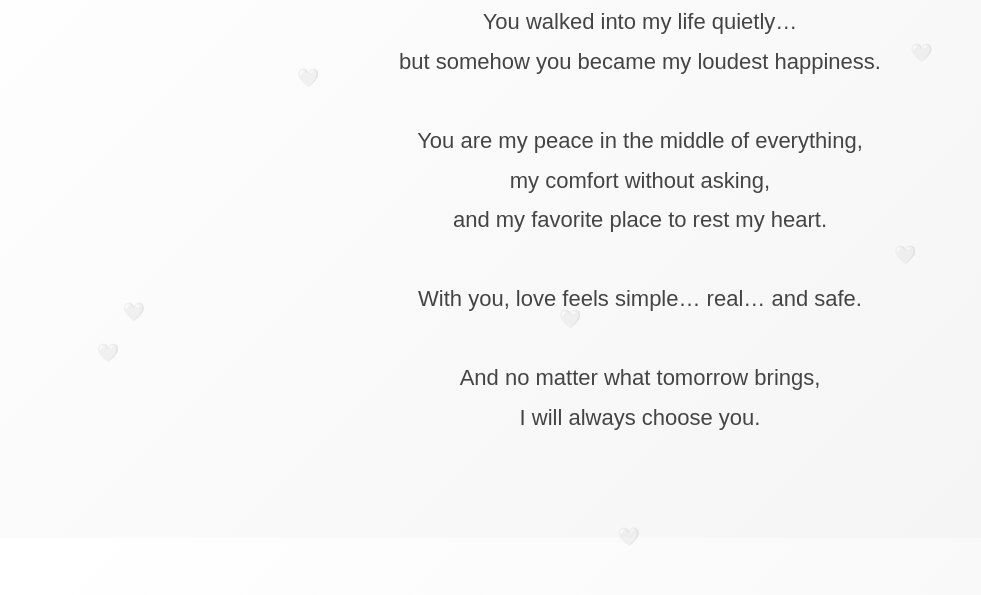
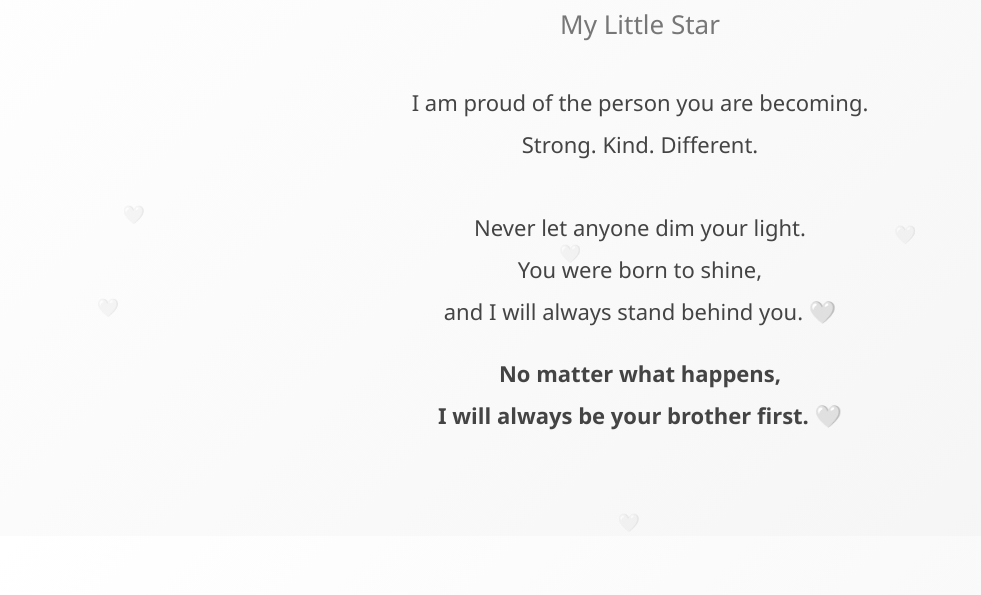
Before and after one commit to felloadel07/Habibi, a plain HTML site: page love.html in a window 1280 px wide. Shown: the part 205-800 px from the top of the page, without its empty margins (0-981 px from the left). Drawn offline with Linux system fonts and the light colour scheme.

Commit message:
Revise title, styles, and content in love.html
Updated title and improved styling for better aesthetics. Modified text content for clarity and emotional impact.

```diff
--- a/love.html
+++ b/love.html
@@ -3,35 +3,53 @@
 <head>
 <meta charset="UTF-8">
 <meta name="viewport" content="width=device-width, initial-scale=1.0">
-<title>For Cristo 🤍</title>
+<title>Cristo 🤍 My Little Star</title>
 
 <style>
 body {
     margin: 0;
     padding: 0;
-    font-family: 'Arial', sans-serif;
+    font-family: 'Segoe UI', sans-serif;
+    background: linear-gradient(135deg, #ffffff, #f4f4f4);
     text-align: center;
-    background: linear-gradient(135deg, #ffffff, #f3f3f3);
     color: #333;
     overflow: hidden;
 }
 
 .container {
     padding: 100px 20px;
+    animation: fadeIn 2s ease-in-out;
 }
 
 h1 {
-    font-size: 42px;
-    margin-bottom: 30px;
+    font-size: 44px;
+    margin-bottom: 5px;
     color: #111;
+}
+
+h2 {
+    font-size: 26px;
+    font-weight: 400;
+    margin-bottom: 40px;
+    color: #777;
 }
 
 p {
     font-size: 22px;
-    line-height: 1.8;
+    line-height: 1.9;
     max-width: 750px;
     margin: auto;
     color: #444;
+}
+
+.bold-line {
+    font-weight: 600;
+    margin-top: 20px;
+}
+
+@keyframes fadeIn {
+    from { opacity: 0; transform: translateY(20px); }
+    to { opacity: 1; transform: translateY(0); }
 }
 
 .heart {
@@ -39,7 +57,7 @@ p {
     top: -10px;
     font-size: 18px;
     animation: fall linear infinite;
-    opacity: 0.4;
+    opacity: 0.3;
 }
 
 @keyframes fall {
@@ -54,19 +72,20 @@ p {
 <div class="container">
 
 <h1>Cristo 🤍</h1>
+<h2>My Little Star</h2>
 
 <p>
-You walked into my life quietly…<br>
-but somehow you became my loudest happiness.<br><br>
+I am proud of the person you are becoming.<br>
+Strong. Kind. Different.<br><br>
 
-You are my peace in the middle of everything,<br>
-my comfort without asking,<br>
-and my favorite place to rest my heart.<br><br>
+Never let anyone dim your light.<br>
+You were born to shine,<br>
+and I will always stand behind you. 🤍
+</p>
 
-With you, love feels simple… real… and safe.<br><br>
-
-And no matter what tomorrow brings,<br>
-I will always choose you.
+<p class="bold-line">
+No matter what happens,<br>
+I will always be your brother first. 🤍
 </p>
 
 </div>
@@ -85,7 +104,7 @@ function createHeart() {
     }, 7000);
 }
 
-setInterval(createHeart, 500);
+setInterval(createHeart, 600);
 </script>
 
 </body>
```
